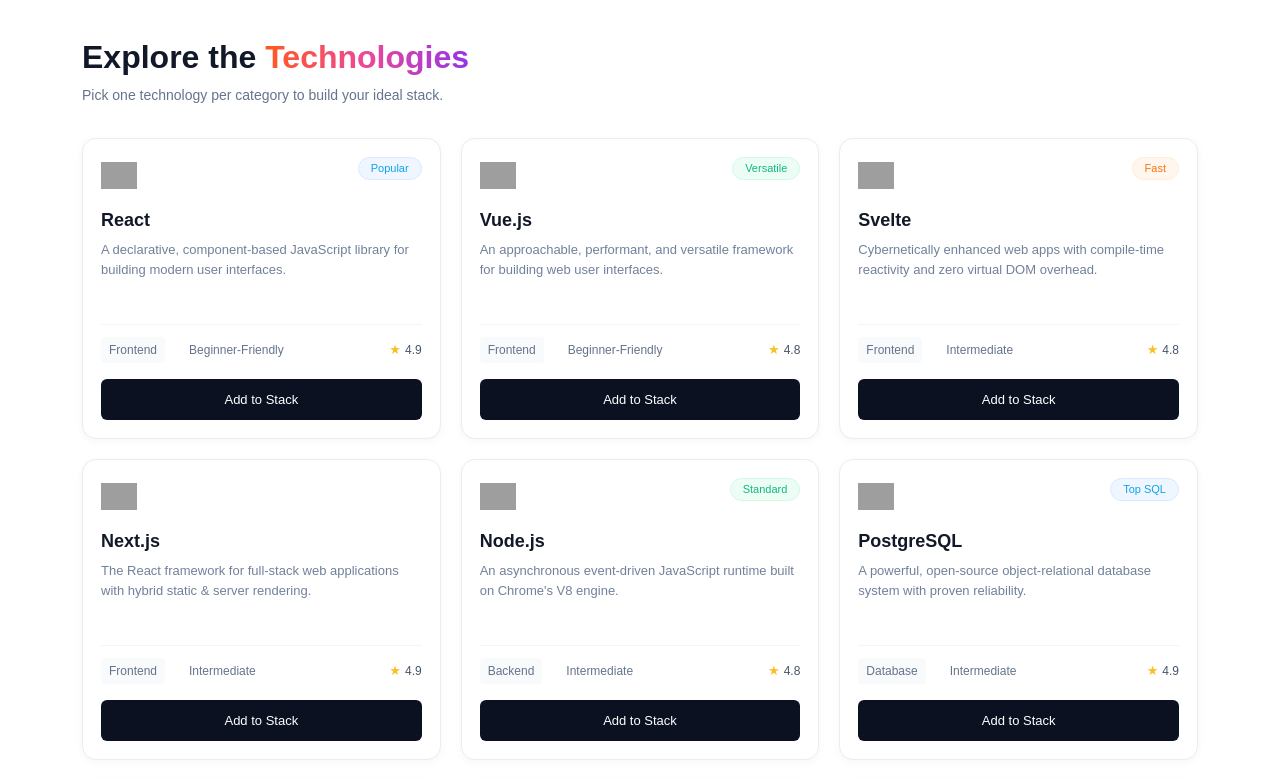
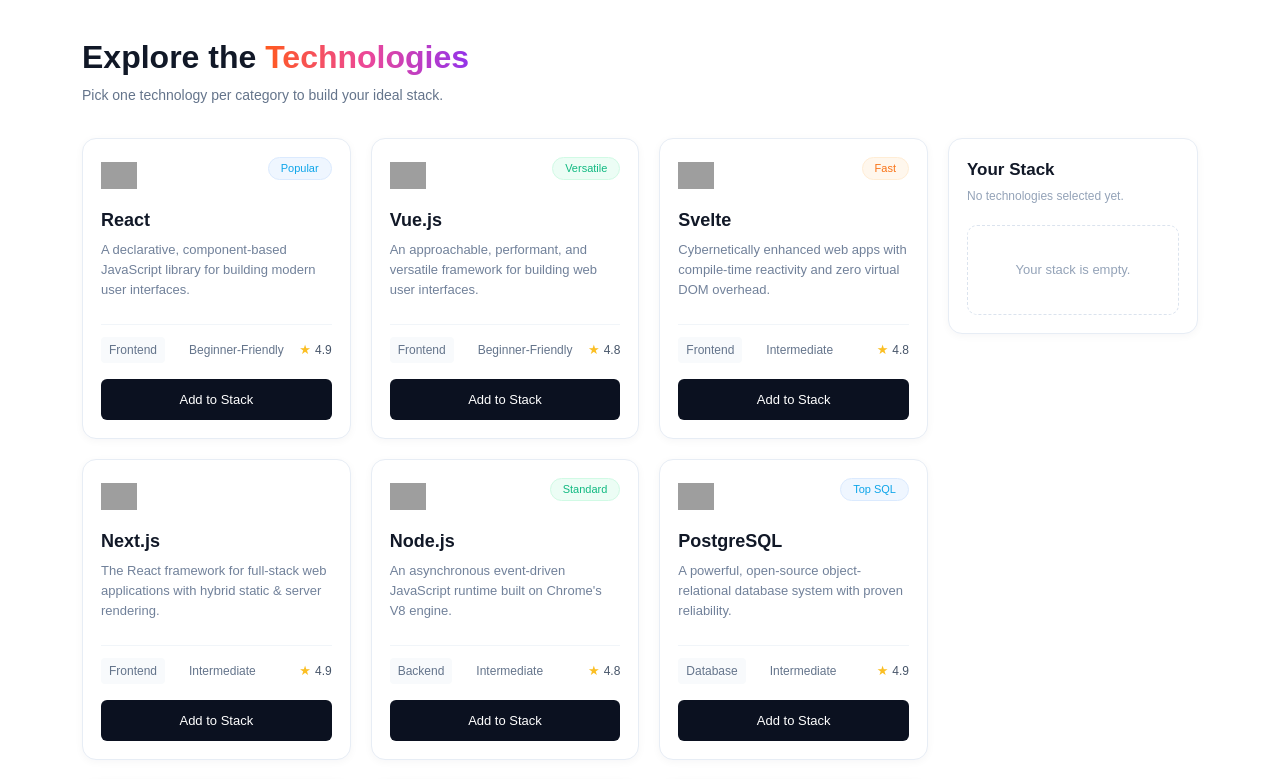
Before and after one commit to say33eed/dev-stack-picker, a React (Vite) app: page / in a window 1280 px wide. Shown: the part 700-1479 px from the top of the page. Built offline with nearby package versions, Linux system fonts and the light colour scheme; grey boxes are pictures that could not be loaded.

Commit message:
Added your stack sidebar

```diff
--- a/src/components/StackSidebar.tsx
+++ b/src/components/StackSidebar.tsx
@@ -0,0 +1,21 @@
+const StackSidebar = () => {
+  return (
+    <aside className="h-fit rounded-[14px] border border-[#e7edf5] bg-white p-[18px] shadow-[0_2px_8px_rgba(15,23,42,0.04)]">
+      <h3 className="text-[17px] font-semibold text-[#111827]">
+        Your Stack
+      </h3>
+
+      <p className="mt-1 text-[12px] text-[#94a3b8]">
+        No technologies selected yet.
+      </p>
+
+      <div className="mt-5 flex min-h-[90px] items-center justify-center rounded-[10px] border border-dashed border-[#dbe3ee] px-4">
+        <p className="text-center text-[13px] text-[#94a3b8]">
+          Your stack is empty.
+        </p>
+      </div>
+    </aside>
+  );
+};
+
+export default StackSidebar;
--- a/src/components/TechnologiesSection.tsx
+++ b/src/components/TechnologiesSection.tsx
@@ -1,5 +1,6 @@
 import type { Technology } from "../types/technology";
 import TechnologyCard from "./TechnologyCard";
+import StackSidebar from "./StackSidebar";
 
 type TechnologiesSectionProps = {
     technologies: Technology[];
@@ -9,15 +10,9 @@
     technologies,
 }: TechnologiesSectionProps) => {
     return (
-        <section
-            id="technologies"
-            className="bg-white"
-        >
+        <section id="technologies" className="bg-white">
             <div className="mx-auto max-w-[1180px] px-5 py-16 md:px-8">
-
                 {/* Section heading */}
-
-
                 <div className="mb-8">
                     <h2 className="text-[28px] font-bold leading-tight text-[#111827] md:text-[32px]">
                         Explore the{" "}
@@ -31,7 +26,10 @@
                     </p>
                 </div>
 
-                {/*Technology Cards*/}
+                {/* Cards + sidebar */}
+                <div className="grid items-start gap-5 lg:grid-cols-[1fr_250px]">
+
+                    {/* Technology cards */}
 
                     <div className="grid grid-cols-1 gap-5 sm:grid-cols-2 lg:grid-cols-3">
                         {technologies.map((technology) => (
@@ -41,6 +39,12 @@
                             />
                         ))}
                     </div>
+
+
+                    {/* Your Stack */}
+
+                    <StackSidebar />
+                </div>
             </div>
         </section>
     );
```
Lines whose indentation alone changed are shown as unchanged.
